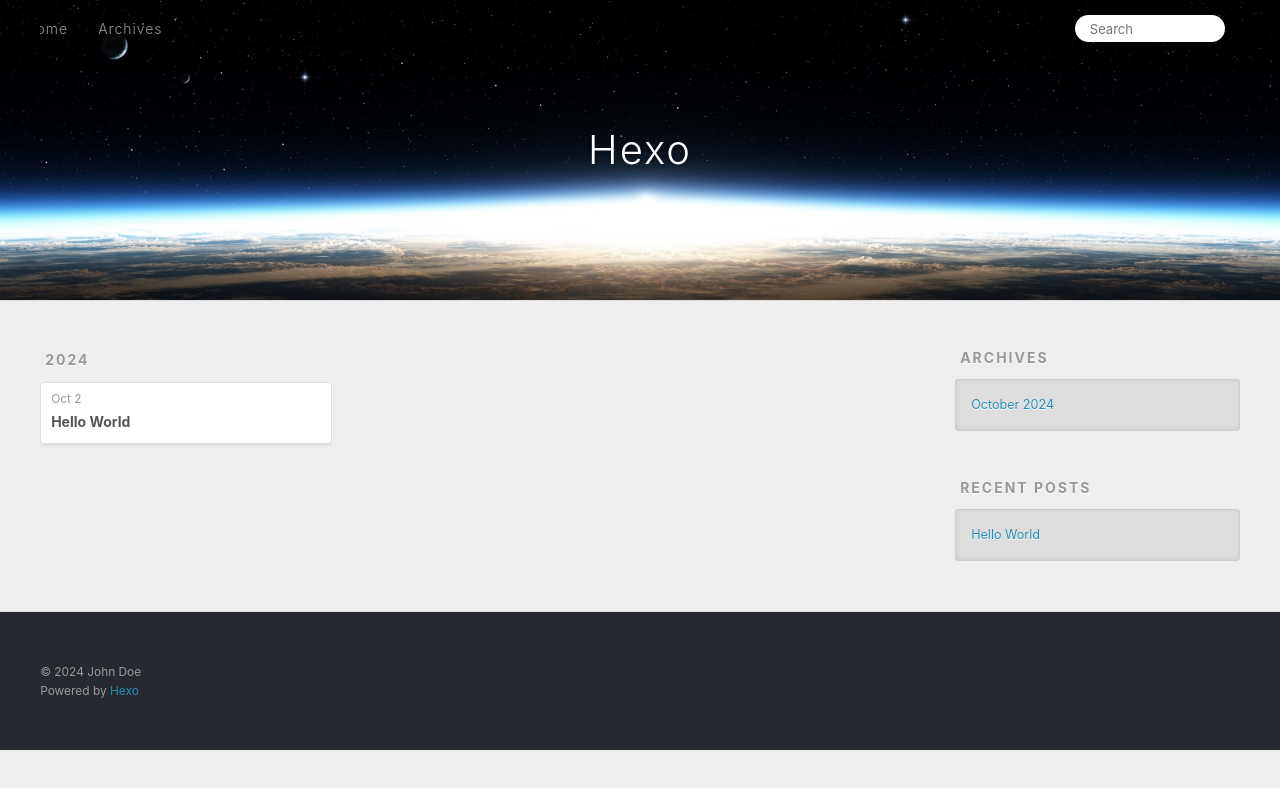
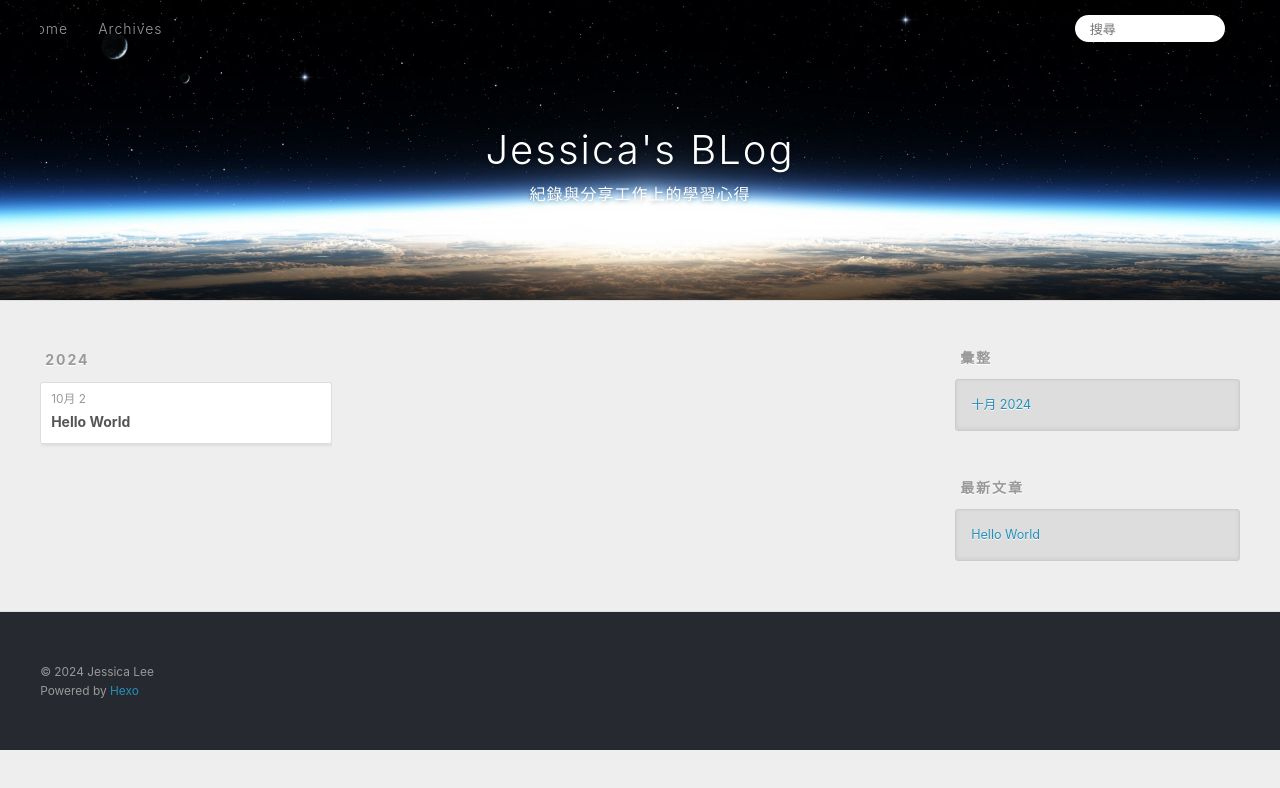
Before and after one commit to wirt30435/blog_tech, a plain HTML site: page archives/index.html in a window 1280 px wide. Both pictures are taken after a click on the link 1232 px from the left and 27 px from the top of the page. Drawn offline with Linux system fonts and the light colour scheme.

Commit message:
Site updated: 2024-10-03 22:24:24

```diff
--- a/archives/index.html
+++ b/archives/index.html
@@ -4,17 +4,17 @@
   <meta charset="utf-8">
 
 
-  <title>Archives | Hexo</title>
+  <title>彙整 | Jessica&#39;s BLog</title>
   <meta name="viewport" content="width=device-width, initial-scale=1, shrink-to-fit=no">
   <meta property="og:type" content="website">
-<meta property="og:title" content="Hexo">
-<meta property="og:url" content="http://example.com/archives/index.html">
-<meta property="og:site_name" content="Hexo">
-<meta property="og:locale" content="en_US">
-<meta property="article:author" content="John Doe">
+<meta property="og:title" content="Jessica&#39;s BLog">
+<meta property="og:url" content="https://wirt30435.github.io/archives/index.html">
+<meta property="og:site_name" content="Jessica&#39;s BLog">
+<meta property="og:locale" content="zh_TW">
+<meta property="article:author" content="Jessica Lee">
 <meta name="twitter:card" content="summary">
 
-    <link rel="alternate" href="/atom.xml" title="Hexo" type="application/atom+xml">
+    <link rel="alternate" href="/atom.xml" title="Jessica's BLog" type="application/atom+xml">
 
 
     <link rel="shortcut icon" href="/favicon.png">
@@ -39,8 +39,12 @@
   <div id="header-outer" class="outer">
     <div id="header-title" class="inner">
       <h1 id="logo-wrap">
-        <a href="/" id="logo">Hexo</a>
+        <a href="/" id="logo">Jessica&#39;s BLog</a>
       </h1>
+
+        <h2 id="subtitle-wrap">
+          <a href="/" id="subtitle">紀錄與分享工作上的學習心得</a>
+        </h2>
 
     </div>
     <div id="header-inner" class="inner">
@@ -57,10 +61,10 @@
 
           <a class="nav-icon" href="/atom.xml" title="RSS Feed"><span class="fa fa-rss"></span></a>
 
-        <a class="nav-icon nav-search-btn" title="Search"><span class="fa fa-search"></span></a>
+        <a class="nav-icon nav-search-btn" title="搜尋"><span class="fa fa-search"></span></a>
       </nav>
       <div id="search-form-wrap">
-        <form action="//google.com/search" method="get" accept-charset="UTF-8" class="search-form"><input type="search" name="q" class="search-form-input" placeholder="Search"><button type="submit" class="search-form-submit">&#xF002;</button><input type="hidden" name="sitesearch" value="http://example.com"></form>
+        <form action="//google.com/search" method="get" accept-charset="UTF-8" class="search-form"><input type="search" name="q" class="search-form-input" placeholder="搜尋"><button type="submit" class="search-form-submit">&#xF002;</button><input type="hidden" name="sitesearch" value="https://wirt30435.github.io"></form>
       </div>
     </div>
   </div>
@@ -84,7 +88,7 @@
   <div class="archive-article-inner">
     <header class="archive-article-header">
       <a href="/2024/10/02/hello-world/" class="archive-article-date">
-  <time class="dt-published" datetime="2024-10-02T07:14:19.529Z" itemprop="datePublished">Oct 2</time>
+  <time class="dt-published" datetime="2024-10-02T07:14:19.529Z" itemprop="datePublished">10月 2</time>
 </a>
 
 
@@ -116,9 +120,9 @@
 
 
   <div class="widget-wrap">
-    <h3 class="widget-title">Archives</h3>
+    <h3 class="widget-title">彙整</h3>
     <div class="widget">
-      <ul class="archive-list"><li class="archive-list-item"><a class="archive-list-link" href="/archives/2024/10/">October 2024</a></li></ul>
+      <ul class="archive-list"><li class="archive-list-item"><a class="archive-list-link" href="/archives/2024/10/">十月 2024</a></li></ul>
     </div>
   </div>
 
@@ -126,7 +130,7 @@
 
 
   <div class="widget-wrap">
-    <h3 class="widget-title">Recent Posts</h3>
+    <h3 class="widget-title">最新文章</h3>
     <div class="widget">
       <ul>
 
@@ -147,7 +151,7 @@
   <div class="outer">
     <div id="footer-info" class="inner">
 
-      &copy; 2024 John Doe<br>
+      &copy; 2024 Jessica Lee<br>
       Powered by <a href="https://hexo.io/" target="_blank">Hexo</a>
     </div>
   </div>
```
Also changed, not shown: 2024/10/02/hello-world/index.html (+18 -14 lines), archives/2024/10/index.html (+19 -15 lines), archives/2024/index.html (+19 -15 lines), index.html (+19 -15 lines).
